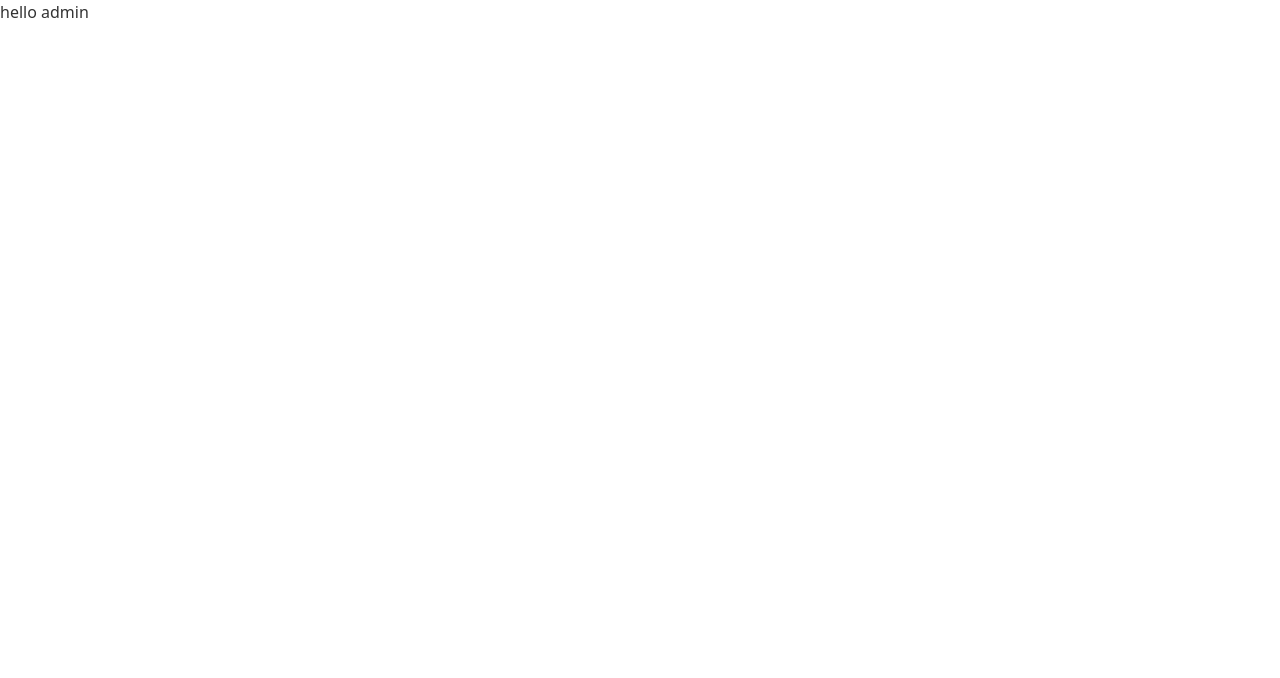
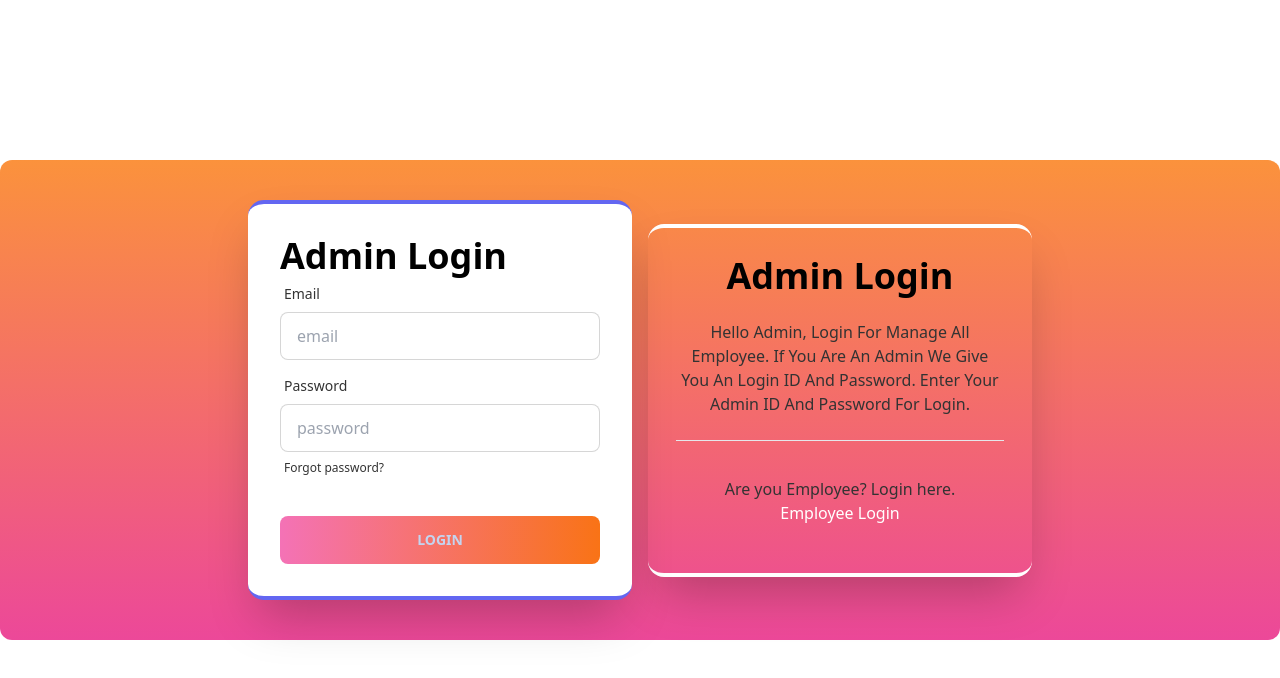
Before and after one commit to game-of-rl-II/task-management-client, a React (Create React App) app: page /adminLogin in a window 1280 px wide. Shown: the top 678 px of the page. Built offline with nearby package versions, Linux system fonts and the light colour scheme.

Commit message:
created Admin-Login UI and Employee Login UI

```diff
--- a/src/Components/Dashboard/AdminDashboardItems/ReviewYourTeamMember.js
+++ b/src/Components/Dashboard/AdminDashboardItems/ReviewYourTeamMember.js
@@ -2,9 +2,7 @@ import React from 'react';
 
 const ReviewYourTeamMember = () => {
     return (
-        <div>
-            hello review
-        </div>
+        <div>Hollo</div>
     );
 };
 
--- a/src/Components/Entry/AdminLogin.js
+++ b/src/Components/Entry/AdminLogin.js
@@ -3,7 +3,44 @@ import React from 'react';
 const AdminLogin = () => {
     return (
         <div>
-            hello admin
+            <div className="hero min-h-screen">
+                <div className="hero-content flex-col lg:flex-row-reverse bg-gradient-to-t from-pink-500 to-orange-400 w-full rounded-xl p-10">
+                    <div className="text-center lg:text-left card flex-shrink-0 w-full max-w-sm shadow-2xl border-y-4 border-white p-7">
+                        <h1 className="text-4xl font-bold text-black text-center">Admin Login</h1>
+                        <p className="py-6 text-center">Hello Admin, Login For Manage All Employee. If You Are An Admin We Give You An Login ID And Password. Enter Your Admin ID And Password For Login.</p>
+                        <hr className='pb-4' />
+                        <div>
+                            <p className='text-center p-5'>
+                                Are you Employee? Login here.
+                                <h2 className='text-white'> Employee Login</h2>
+                            </p>
+                        </div>
+                    </div>
+                    <div className="card flex-shrink-0 w-full max-w-sm shadow-2xl bg-base-100 border-y-4 border-indigo-500">
+                        <div className="card-body">
+                            <div className="form-control">
+                            <h1 className="text-4xl font-bold text-black">Admin Login</h1>
+                                <label className="label">
+                                    <span className="label-text">Email</span>
+                                </label>
+                                <input type="text" placeholder="email" className="input input-bordered" />
+                            </div>
+                            <div className="form-control">
+                                <label className="label">
+                                    <span className="label-text">Password</span>
+                                </label>
+                                <input type="text" placeholder="password" className="input input-bordered" />
+                                <label className="label">
+                                    <a href="#" className="label-text-alt link link-hover">Forgot password?</a>
+                                </label>
+                            </div>
+                            <div className="form-control mt-6">
+                                <button className="btn bg-gradient-to-r from-pink-400 to-orange-500 border-0 ">Login</button>
+                            </div>
+                        </div>
+                    </div>
+                </div>
+            </div>
         </div>
     );
 };
--- a/src/Components/Entry/EmployeeLogin.js
+++ b/src/Components/Entry/EmployeeLogin.js
@@ -3,7 +3,44 @@ import React from 'react';
 const EmployeeLogin = () => {
     return (
         <div>
-            hello employee
+            <div className="hero min-h-screen">
+                <div className="hero-content flex-col lg:flex-row-reverse bg-gradient-to-t from-pink-500 to-orange-400 w-full rounded-xl p-10">
+                    <div className="card flex-shrink-0 w-full max-w-sm shadow-2xl bg-base-100 border-y-4 border-indigo-500">
+                        <div className="card-body">
+                            <div className="form-control">
+                                <h1 className="text-2xl font-bold text-black">Employee Login Login</h1>
+                                <label className="label">
+                                    <span className="label-text">Email</span>
+                                </label>
+                                <input type="text" placeholder="email" className="input input-bordered" />
+                            </div>
+                            <div className="form-control">
+                                <label className="label">
+                                    <span className="label-text">Password</span>
+                                </label>
+                                <input type="text" placeholder="password" className="input input-bordered" />
+                                <label className="label">
+                                    <a href="#" className="label-text-alt link link-hover">Forgot password?</a>
+                                </label>
+                            </div>
+                            <div className="form-control mt-6">
+                                <button className="btn bg-gradient-to-r from-pink-400 to-orange-500 border-0 ">Login</button>
+                            </div>
+                        </div>
+                    </div>
+                    <div className="text-center lg:text-left card flex-shrink-0 w-full max-w-sm shadow-2xl border-y-4 border-white p-7">
+                        <h1 className="text-2xl font-bold text-black text-center">Employee Login Login</h1>
+                        <p className="py-6 text-center">Hello Employee, You Have To Login First. We Give All Of Our Employee An Employee ID Addreess And Password. Enter Your Employee ID And Password For Login.</p>
+                        <hr className='pb-4' />
+                        <div>
+                            <p className='text-center p-5'>
+                            Are you Admin? Login here.
+                                <h2 className='text-white'> Admin Login</h2>
+                            </p>
+                        </div>
+                    </div>
+                </div>
+            </div>
         </div>
     );
 };
--- a/tailwind.config.js
+++ b/tailwind.config.js
@@ -9,14 +9,14 @@ module.exports = {
     themes: [
       {
         mytheme: {
-          primary: "#a991f7",
-          secondary: "#f6d860",
+          primary: "#F8B88B",
+          secondary: "#E6BF83",
           accent: "#37cdbe",
           neutral: "#3d4451",
           "base-100": "#ffffff",
         },
       },
-      "dark",
+      "",
       "cupcake",
     ],
   },
```
